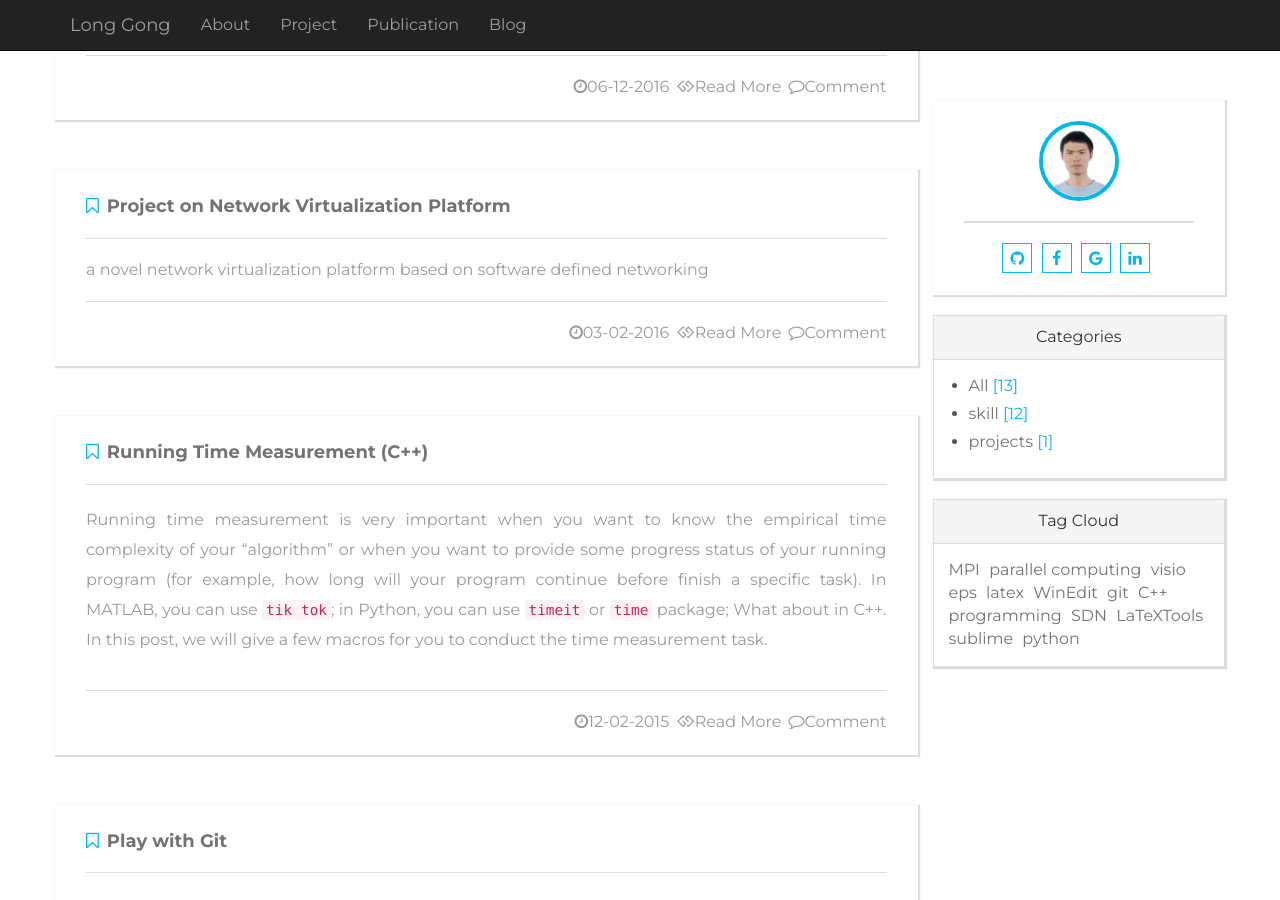
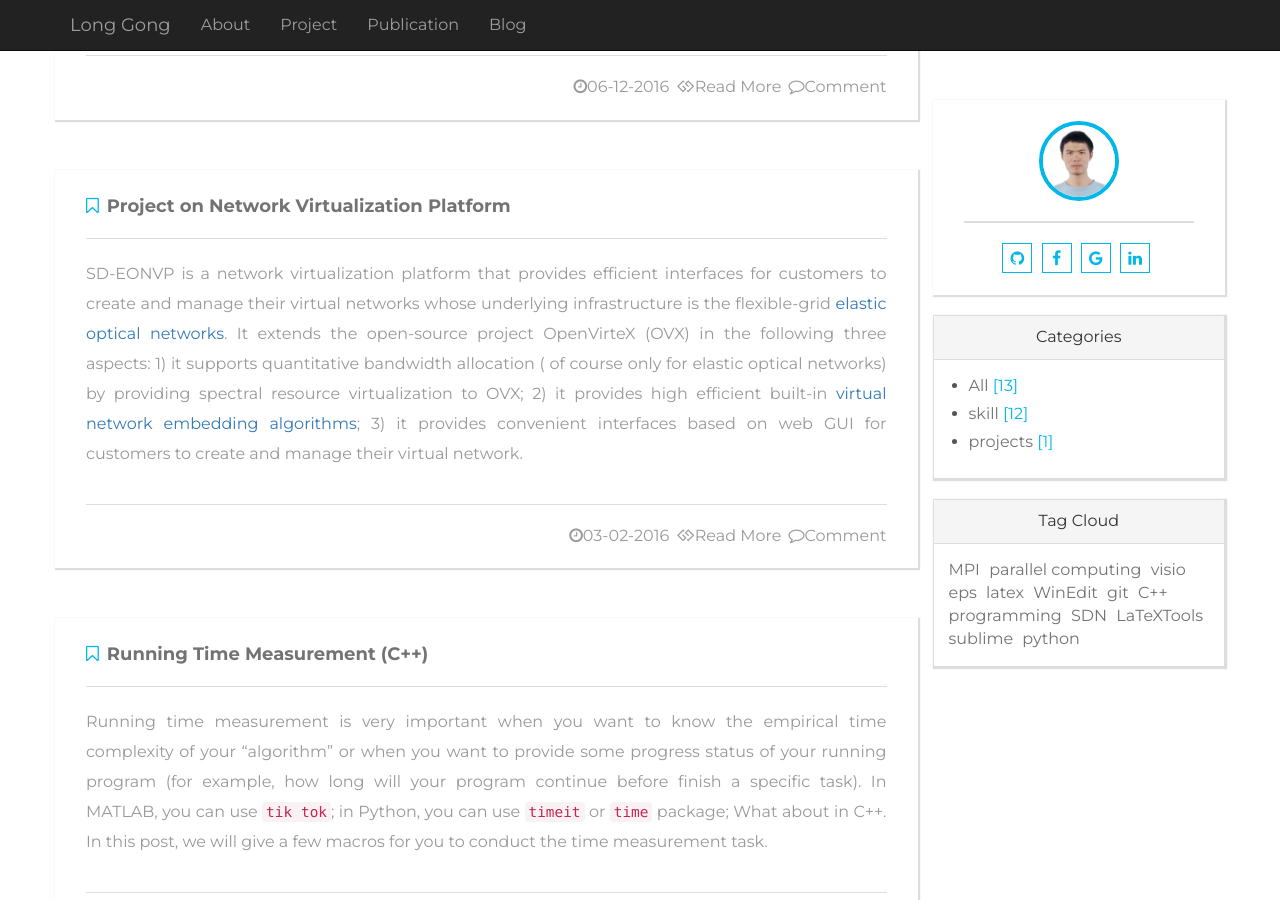
Before and after one commit to lgong30/lgong30.github.io, a Jekyll site: the page built from blog/index.html, in a window 1280 px wide and 900 px high, scrolled down 1847 px. Built offline with Jekyll 4.4.1, drawn with Linux system fonts in a browser that asks for light colours; the list of posts is cut into pages by our own code; comment, search, counter and statistics services are not loaded.

```diff
--- a/_posts/2016-03-02-SDN-NVP.md
+++ b/_posts/2016-03-02-SDN-NVP.md
@@ -1,7 +1,6 @@
 ---
 layout: post
 title: Project on Network Virtualization Platform
-excerpt: "a novel network virtualization platform based on software defined networking"
 tags: [programming, SDN]
 categories: [projects]
 ---
```
Also changed, not shown: 1 other file.
